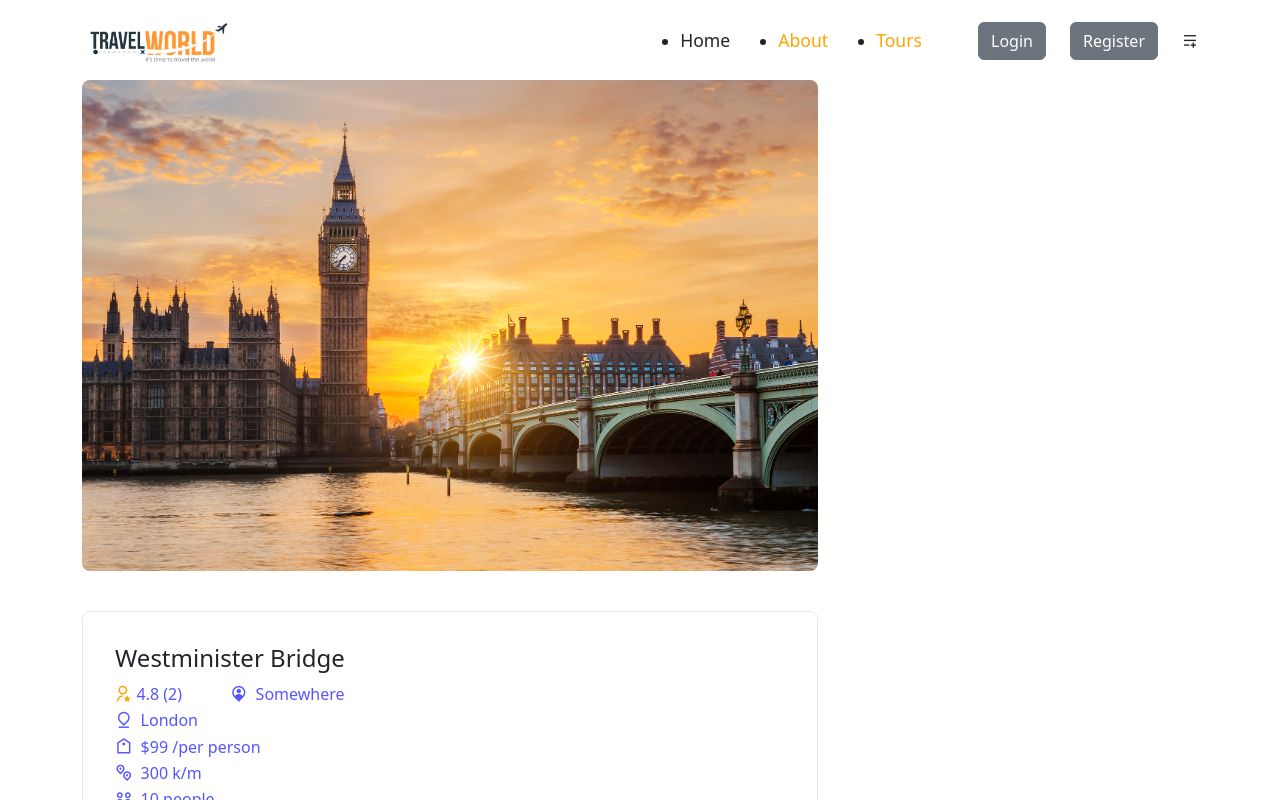
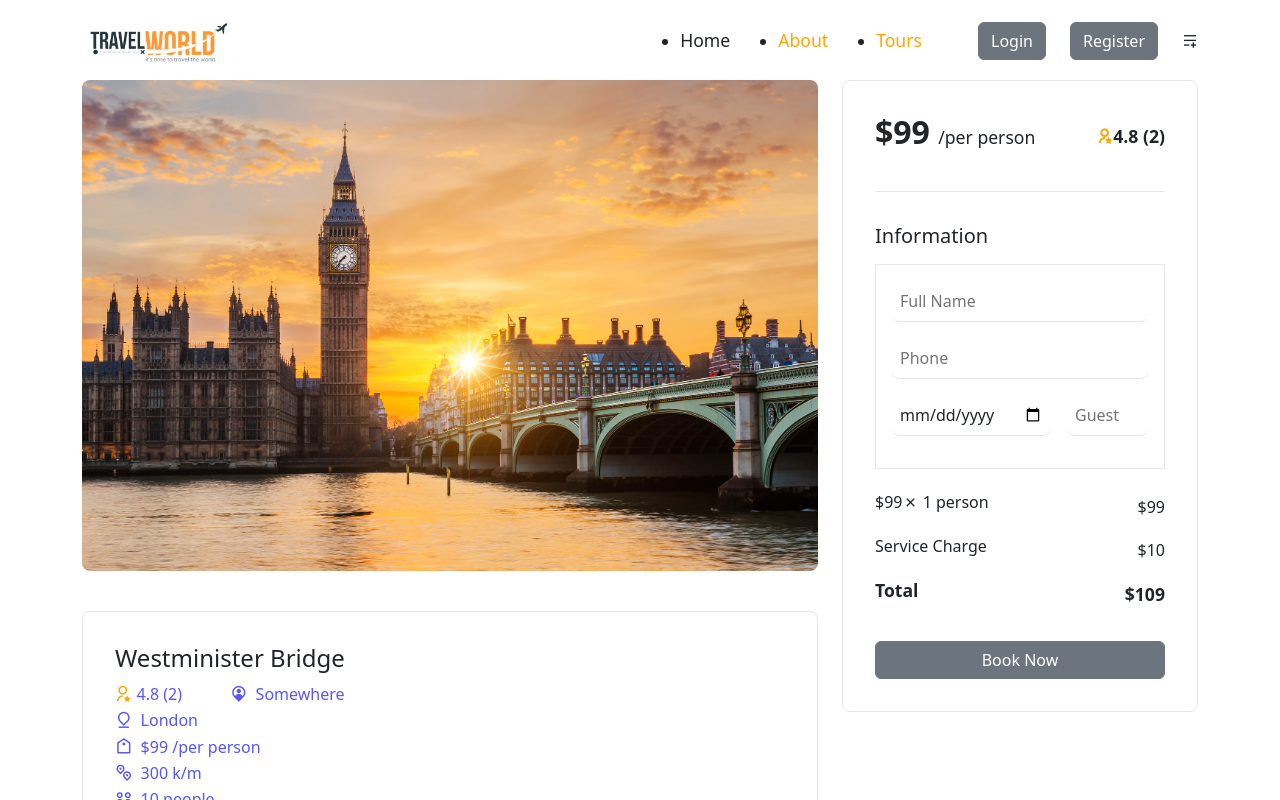
Before and after one commit to barsa0412/tour-management, a React (Create React App) app in the folder tour-management/frontend/: page /tours/01 in a window 1280 px wide. Shown: the top 800 px of the page. Built offline with nearby package versions, Linux system fonts and the light colour scheme.

Commit message:
bokking thank you

```diff
--- a/tour-management/frontend/src/components/Booking/Booking.jsx
+++ b/tour-management/frontend/src/components/Booking/Booking.jsx
@@ -0,0 +1,85 @@
+import React, {useState} from "react";
+import "./booking.css";
+import {Form, FormGroup, ListGroup, ListGroupItem, Button } from "reactstrap";
+import { useNavigate } from "react-router-dom";
+
+const Booking = ({ tour, avgRating }) => {
+    const {price, reviews} = tour;
+    const navigate = useNavigate();
+
+    const [credentials, setCredentials] = useState({
+        userId: "01", //later it will be dynamic
+        userEmail: "example@gmail.com",
+        fullName: "",
+        phone: "",
+        guestSize: 1,
+        bookAt: "",
+    });
+    const handleChange = e => {
+        setCredentials(prev=> ({...prev, [e.target.id]: e.target.value}));
+    };
+
+    const serviceFee = 10
+    const totalAmount = Number(price) * Number(credentials.guestSize) + Number(serviceFee)
+
+    //send data to the server
+    const handleClick = e=>{
+        e.preventDefault();
+
+       navigate("/thank-you");
+    };
+    return (
+    <div className="booking">
+        <div className="booking__top d-flex align-items-center justify-content-between">
+            <h3>${price} <span>/per person</span></h3>
+            <span className="tour__rating d-flex align-items-center ">
+                <i class="ri-user-star-line"
+                ></i> {avgRating === 0 ? null : avgRating } ({reviews?.length})
+
+                </span>
+        </div>
+        {/* ========= Booking form ========== */}
+        <div className="booking__form">
+            <h5>Information</h5>
+            <Form className="booking__info-form" onSubmit={handleClick}>
+                <FormGroup>
+                    <input type="text" placeholder="Full Name" id="fullName"
+                    required onChange={handleChange} />
+                </FormGroup>
+                <FormGroup>
+                    <input type="number" placeholder="Phone" id="phone"
+                    required onChange={handleChange} />
+                </FormGroup>
+                <FormGroup className="d-flex align-items-center gap-3">
+                    <input type="date" placeholder="" id="bookAt"
+                    required onChange={handleChange} />
+                     <input type="number" placeholder="Guest" id="guestSize"
+                    required onChange={handleChange} />
+                </FormGroup>
+            </Form>
+        </div>
+        {/* ========= Booking end ========== */}
+
+        {/* ========= Booking bottom ========== */}
+        <div className="booking__bottom">
+            <ListGroup>
+                <ListGroupItem className="border-0 px-0">
+                    <h5 className="-flex align-items-center gap-1">${price}<i class="ri-close-line"></i> 1 person</h5>
+                    <span>${price}</span>
+                </ListGroupItem>
+                <ListGroupItem className="border-0 px-0">
+                    <h5>Service Charge</h5>
+                    <span>${serviceFee}</span>
+                </ListGroupItem>
+                <ListGroupItem className="border-0 px-0 total">
+                    <h5>Total</h5>
+                    <span>${totalAmount}</span>
+                </ListGroupItem>
+            </ListGroup>
+            <Button className="btn primary__btn w-100 mt-4" onClick={handleClick}>Book Now</Button>
+        </div>
+    </div>
+    );
+};
+
+export default Booking;
--- a/tour-management/frontend/src/components/Booking/booking.css
+++ b/tour-management/frontend/src/components/Booking/booking.css
@@ -0,0 +1,82 @@
+.booking {
+    padding: 2rem;
+    border-radius: 0.5rem;
+    border: 1px solid rgb(229, 231, 235);
+    position: sticky;
+    top: 80px;
+}
+
+.booking__top h3{
+    font-size: 2rem;
+    font-weight: 700;
+}
+
+.booking__top h3 span{
+    font-size: 1.1rem;
+    font-weight: 400;
+    color: var(--text-color);
+}
+
+.booking__top span{
+    font-size: 1.1rem;
+    font-weight: 600;
+    color: var(--text-color);
+}
+
+.booking__top span i {
+    color: orange;
+}
+
+.booking__top{
+    padding-bottom: 2rem;
+    border-bottom: 1px solid rgb(229, 231, 235);
+}
+
+.booking__form{
+    padding-top: 2rem;
+}
+
+.booking__form h5{
+    margin-bottom: 1rem;
+}
+
+.booking__form input{
+    width: 100%;
+    padding: 0.5rem;
+    border-radius: .5rem;
+    color: var(--heading-color);
+    font-size: 1rem;
+    border: none;
+    border-bottom: 1px solid rgb(229, 231, 235);
+}
+
+.booking__form input:focus{
+    outline: none;
+}
+
+.booking__info-form {
+    padding: 1rem;
+    border: 1px solid rgb(229, 231, 235);
+}
+
+.booking__bottom li{
+    display: flex;
+    align-items: center;
+    justify-content: space-between;
+}
+
+.booking__bottom li h5, .booking__bottom li span{
+    font-size: 1rem;
+    color: var(--text-color);
+    font-weight: 500;
+}
+
+.booking__bottom{
+    margin-top: 1rem;
+}
+
+.total h5, .total span{
+    color: var(--heading-color) !important;
+    font-weight: 700 !important;
+    font-size: 1.1rem !important;
+}
--- /dev/null
+++ b/tour-management/frontend/src/pages/ThankYou.jsx
@@ -0,0 +1,9 @@
+import React from "react";
+
+const ThankYou = () => {
+    return (
+        <div>ThankYou</div>
+    )
+};
+
+export default ThankYou;
--- a/tour-management/frontend/src/pages/TourDetails.jsx
+++ b/tour-management/frontend/src/pages/TourDetails.jsx
@@ -5,6 +5,7 @@
 import tourData from "../assets/data/tours";
 import calculateAvgRating from "../utils/avgRating";
 import avatar from "../assets/images/avatar.jpg";
+import Booking from "../components/Booking/Booking";
 
 const TourDetails = () => {
     const {id} = useParams();
@@ -41,7 +42,7 @@
                         <div className="d-flex align-items-center gap-5">
                             <span className="d-flex align-items-center gap-1">
                 <i class="ri-user-star-line" style={{color : "orange"}}
-                ></i> {calculateAvgRating === 0 ? null : avgRating }
+                ></i> {avgRating === 0 ? null : avgRating }
                 {totalRating === 0 ? (
                     "Not rated"
                 ) : (
@@ -108,7 +109,7 @@
                 </div>
                 </Col>
                 <Col lg="4">
-
+                <Booking tour={tour} avgRating= {avgRating}/>
                 </Col>
             </Row>
         </Container>
--- a/tour-management/frontend/src/router/Routers.js
+++ b/tour-management/frontend/src/router/Routers.js
@@ -7,6 +7,7 @@
 import Login from '../pages/Login';
 import Register from '../pages/Register';
 import SearchResultList from '../pages/SearchResultList';
+import ThankYou from '../pages/ThankYou';
 
 const Routers = () => {
     return (
@@ -17,6 +18,7 @@
             <Route path="/tours/:id" element={<TourDetails/>} />
             <Route path="/login" element={<Login/>} />
             <Route path="/register" element={<Register/>} />
+            <Route path="/thank-you" element={<ThankYou/>} />
             <Route path="/tours/search" element={<SearchResultList/>} />
         </Routes>
     )
```
